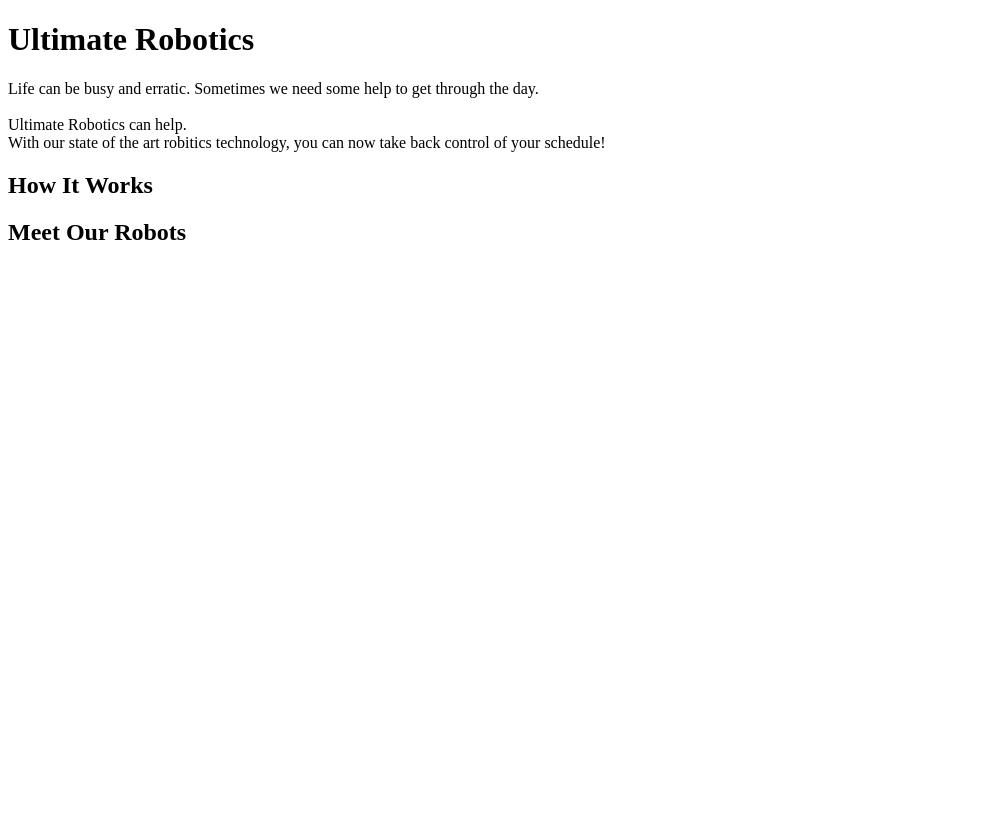
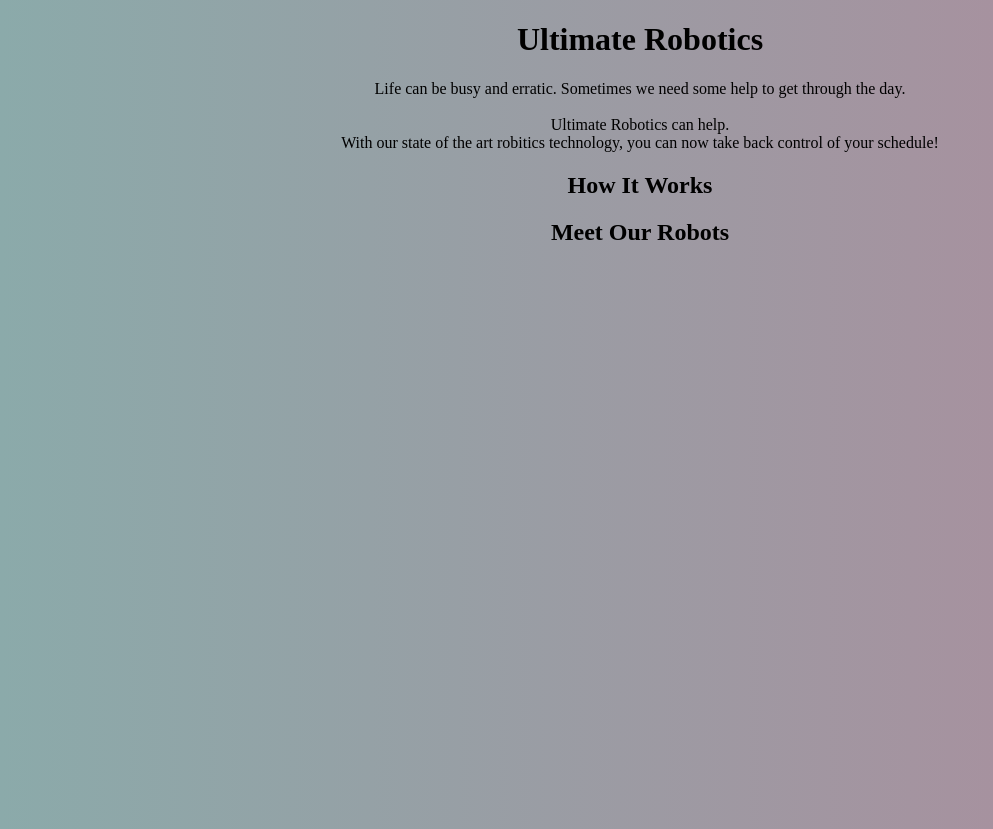
Before and after one commit to EsmerAlva/robotSite, a plain HTML site: page index.html in a window 1280 px wide. Shown: the whole page, without its empty margins (0-993 px from the left). Before the commit the page ends 800 px from the top, so only its background shows below. Drawn offline with Linux system fonts and the light colour scheme.

Commit message:
background

```diff
--- a/index.html
+++ b/index.html
@@ -4,10 +4,11 @@
   <head>
     <meta http-equiv="Content-Type" content="text/html; charset=utf-8">
     <title>Ultimate Robotics</title>
-    <link rel="stylesheet" type="text/css" href="style.css">
+    <link rel="stylesheet" type="text/css" href="styles/style.css">
   </head>
 
   <body>
+
     <h1> Ultimate Robotics</h1>
 
     <p>
@@ -15,7 +16,9 @@
       Ultimate Robotics can help. <br/>
       With our state of the art robitics technology, you can now take back control of your schedule! <br/>
     </p>
-  </body>
+
     <h2> How It Works</h2>
     <h2> Meet Our Robots</h2>
+
+  </body>
 </html>
--- /dev/null
+++ b/styles/style.css
@@ -0,0 +1,22 @@
+body{
+  /* background-image: linear-gradient(white, black); */
+  height: 800px;
+  /* background-image: linear-gradient(to bottom, red , blue); */
+  /* background-image: linear-gradient(to top, #fbc2eb 0%, #a6c1ee 100%); */
+  /* background-image: linear-gradient(to top, #a8edea 0%, #fed6e3 100%); */
+  background-image: linear-gradient(90deg, #8baaaa 0%, #ae8b9c 100%);
+  /* background-image: linear-gradient(to right, blue, indigo, violet); */
+  /* padding-right: 30%;
+  padding-left: 30%; */
+  text-align: center;
+  /* width: 95%; */
+}
+h1{
+color: black;
+}
+h2{
+color: black;
+}
+p{
+color: black;
+}
```
Also changed, not shown: styles/stylesheet0.css (deleted).
